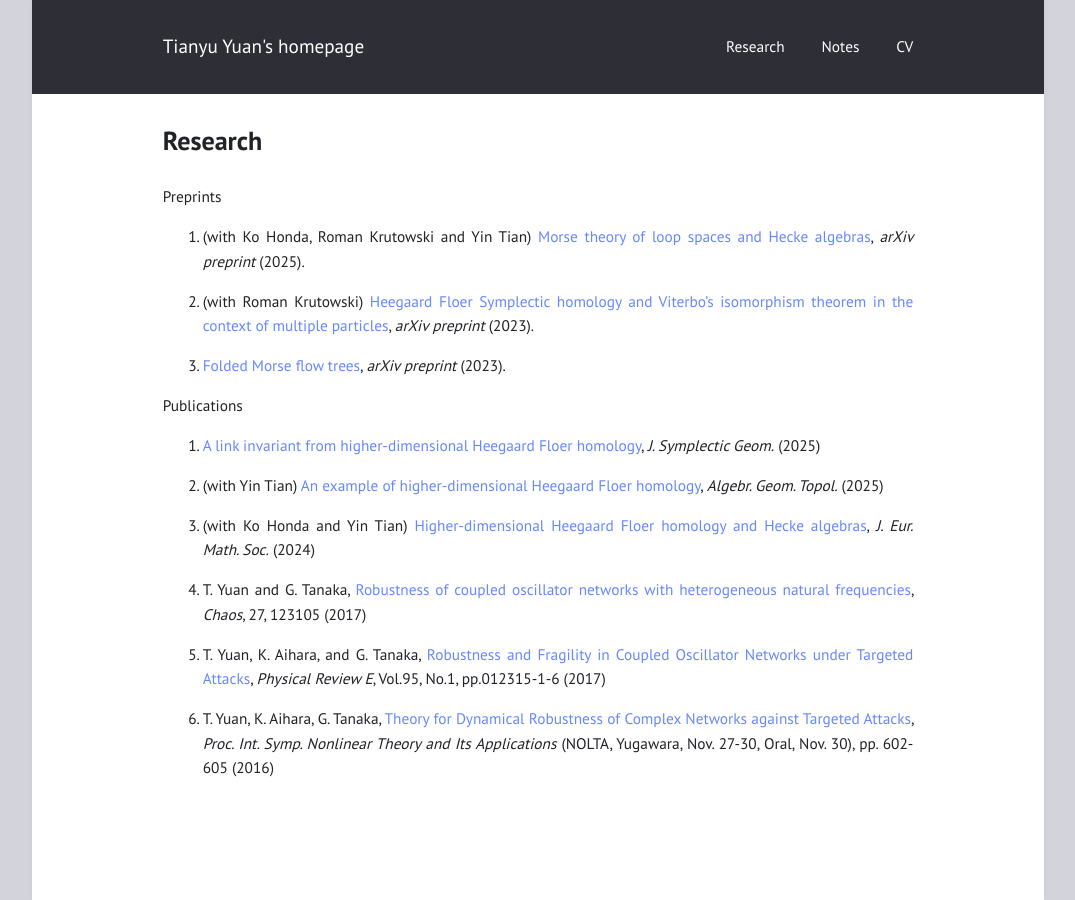
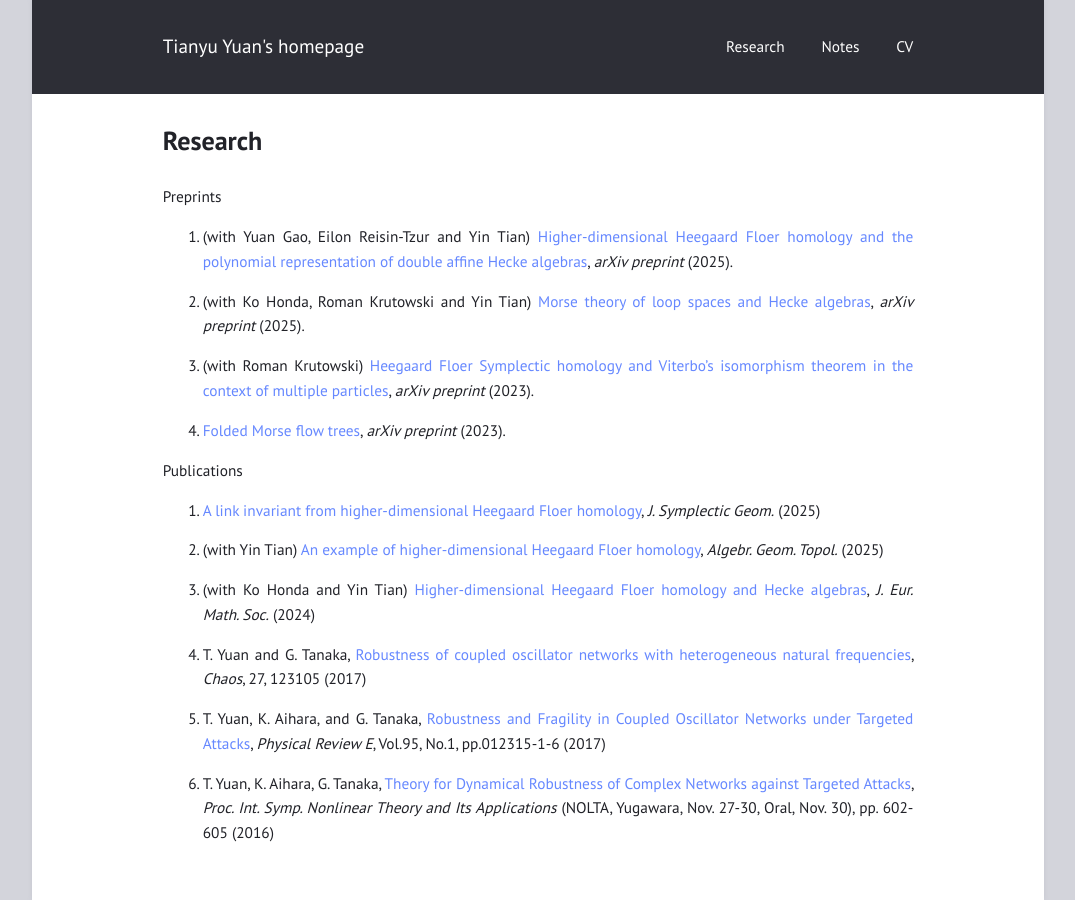
Before and after one commit to mathzerg/mathzerg.github.io, a Jekyll site: the page built from research.md, in a window 1280 px wide. Shown: the whole page, without its empty margins (102-1177 px from the left). Built offline with Jekyll 4.4.1, drawn with Linux system fonts in a browser that asks for light colours.

Commit message:
Update research.md

```diff
--- a/research.md
+++ b/research.md
@@ -12,6 +12,8 @@ bibliography_list_attributes:
 
 
 Preprints
+
+1. (with Yuan Gao, Eilon Reisin-Tzur and Yin Tian) [Higher-dimensional Heegaard Floer homology and the polynomial representation of double affine Hecke algebras](https://arxiv.org/abs/2511.06436), _arXiv preprint_ (2025).
 
 1. (with Ko Honda, Roman Krutowski and Yin Tian) [Morse theory of loop spaces and Hecke algebras](https://arxiv.org/abs/2503.07543), _arXiv preprint_ (2025).
 
```
